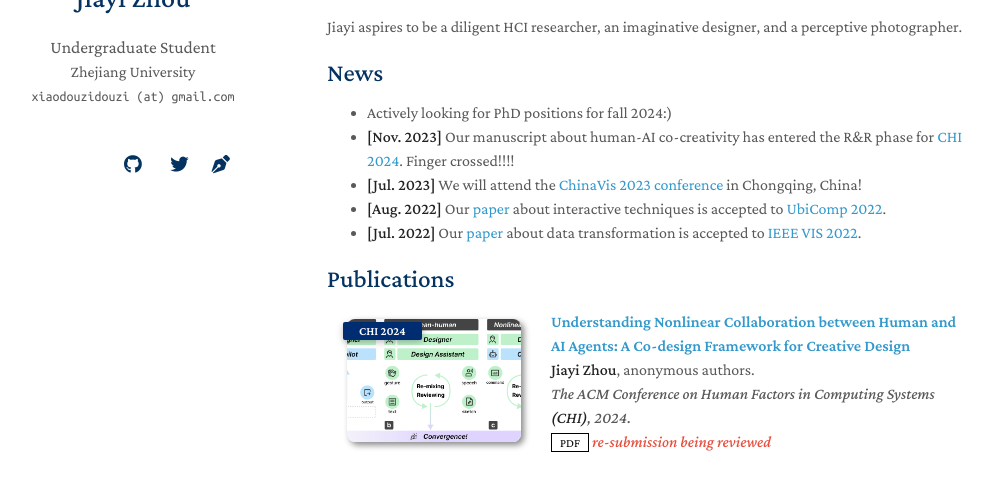
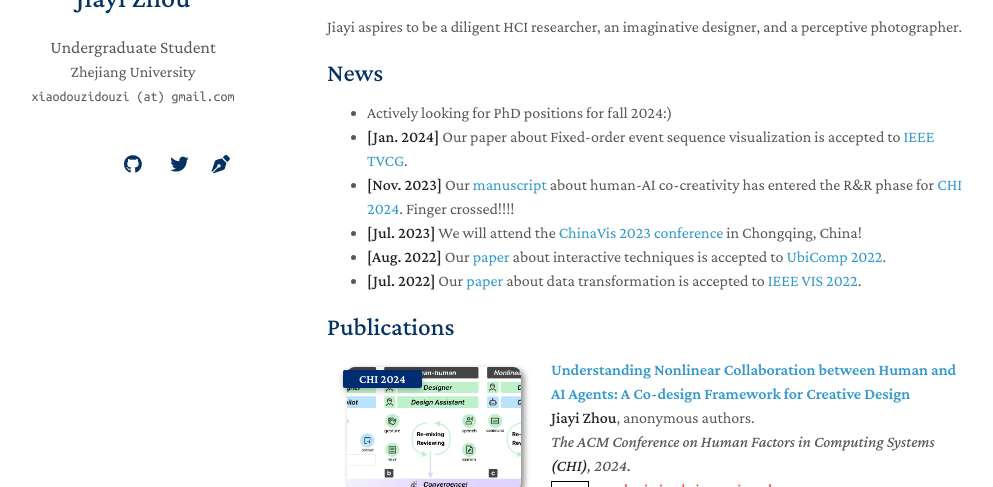
Before and after one commit to JiayZhou/JiayZhou.github.io, a Jekyll site: the page built from index.md, in a window 1280 px wide and 900 px high, cut to the strip 206-693 px from the top of the window. Shown: the whole strip, without its empty margins (143-1136 px from the left). Built offline with Jekyll 4.4.1, drawn with Linux system fonts in a browser that asks for light colours; nearby versions of some CDN libraries; a style sheet for code colours, icons or effects is not loaded; our own code applies the rules of GitHub Pages for plain Markdown files.

Commit message:
Update index.md

```diff
--- a/index.md
+++ b/index.md
@@ -11,7 +11,8 @@ Jiayi aspires to be a diligent HCI researcher, an imaginative designer, and a pe
 
 ## News
 - Actively looking for PhD positions for fall 2024:)
-- **[Nov. 2023]** Our manuscript about human-AI co-creativity has entered the R&R phase for [CHI 2024](https://chi2024.acm.org/). Finger crossed!!!!
+- **[Jan. 2024]** Our paper about Fixed-order event sequence visualization is accepted to [IEEE TVCG](https://www.computer.org/csdl/journal/tg).
+- **[Nov. 2023]** Our [manuscript](https://arxiv.org/abs/2401.07312) about human-AI co-creativity has entered the R&R phase for [CHI 2024](https://chi2024.acm.org/). Finger crossed!!!!
 - **[Jul. 2023]** We will attend the [ChinaVis 2023 conference](https://chinavis.org/2023/english/index_en.html) in Chongqing, China!
 - **[Aug. 2022]** Our [paper](https://dl.acm.org/doi/pdf/10.1145/3534620) about interactive techniques is accepted to [UbiComp 2022](https://ubicomp.org/ubicomp2022/).
 - **[Jul. 2022]** Our [paper](https://ieeexplore.ieee.org/stamp/stamp.jsp?tp=&arnumber=9908529) about data transformation is accepted to [IEEE VIS 2022](https://ieeevis.org/year/2022/welcome).
```
